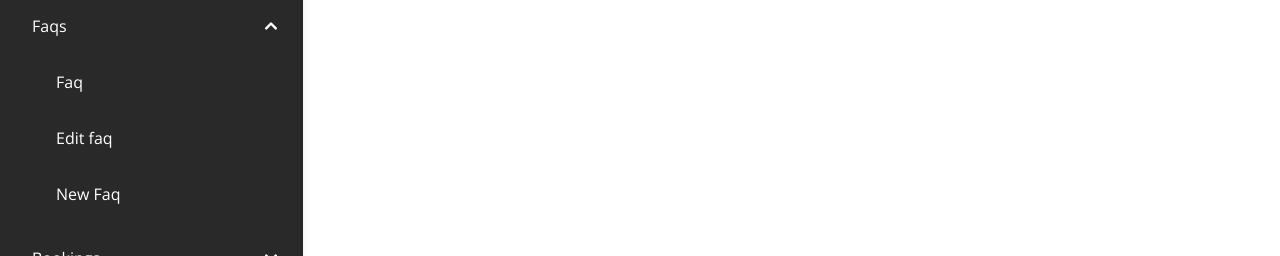
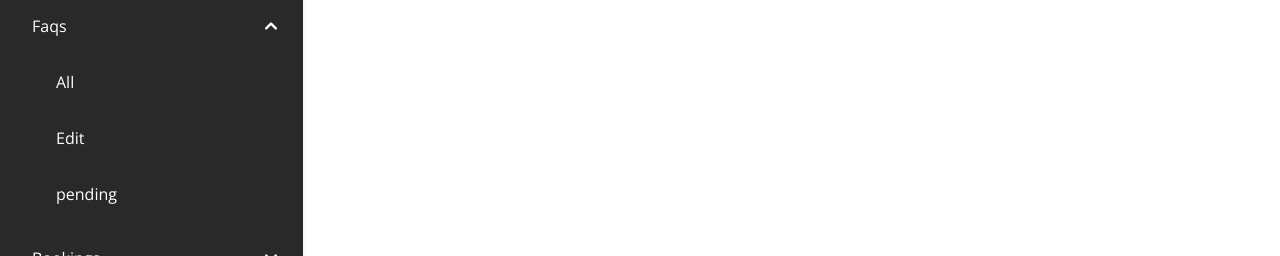
Before and after one commit to mo7amed4a/Travel-App, a React (Vite) app: page /admin in a window 1280 px wide. Both pictures are taken after a click on the button "Faqs". Shown: the part 294-550 px from the top of the page. Built offline with nearby package versions, Linux system fonts and the light colour scheme.

Commit message:
edit sidenav links

```diff
--- a/src/components/dashboard/Header/SidenavAdmin.jsx
+++ b/src/components/dashboard/Header/SidenavAdmin.jsx
@@ -34,18 +34,6 @@ export default function SidenavAdmin({ asideToggle, setAsideToggle }) {
                   className="side-link hover:bg-gray-300/20"
                 >
                   users
-                </Sidebar.Item>
-                <Sidebar.Item
-                  as={Link} to="/admin/edit-user"
-                  className="side-link hover:bg-gray-300/20"
-                >
-                  Edit User
-                </Sidebar.Item>
-                <Sidebar.Item
-                as={Link} to="/admin/new-user"
-                  className="side-link hover:bg-gray-300/20"
-                >
-                  New User
                 </Sidebar.Item>
               </Sidebar.Collapse>
               <Sidebar.Collapse
@@ -99,22 +87,22 @@ export default function SidenavAdmin({ asideToggle, setAsideToggle }) {
                 className="side-link hover:bg-gray-300/20"
               >
                 <Sidebar.Item
-                as={Link} to="/admin/faq"
+                as={Link} to="/admin/faqs"
                   className="side-link hover:bg-gray-300/20"
                 >
-                  Faq
+                  All
                 </Sidebar.Item>
                 <Sidebar.Item
                   as={Link} to="/admin/edit-faq"
                   className="side-link hover:bg-gray-300/20"
                 >
-                  Edit faq
+                  Edit
                 </Sidebar.Item>
                 <Sidebar.Item
                 as={Link} to="/admin/new-faq"
                   className="side-link hover:bg-gray-300/20"
                 >
-                  New Faq
+                  pending
                 </Sidebar.Item>
               </Sidebar.Collapse>
               <Sidebar.Collapse
@@ -133,12 +121,6 @@ export default function SidenavAdmin({ asideToggle, setAsideToggle }) {
                 >
                   Edit booking
                 </Sidebar.Item>
-                <Sidebar.Item
-                as={Link} to="/admin/new-booking"
-                  className="side-link hover:bg-gray-300/20"
-                >
-                  New booking
-                </Sidebar.Item>
               </Sidebar.Collapse>
             </Sidebar.ItemGroup>
           </Sidebar.Items>
```
